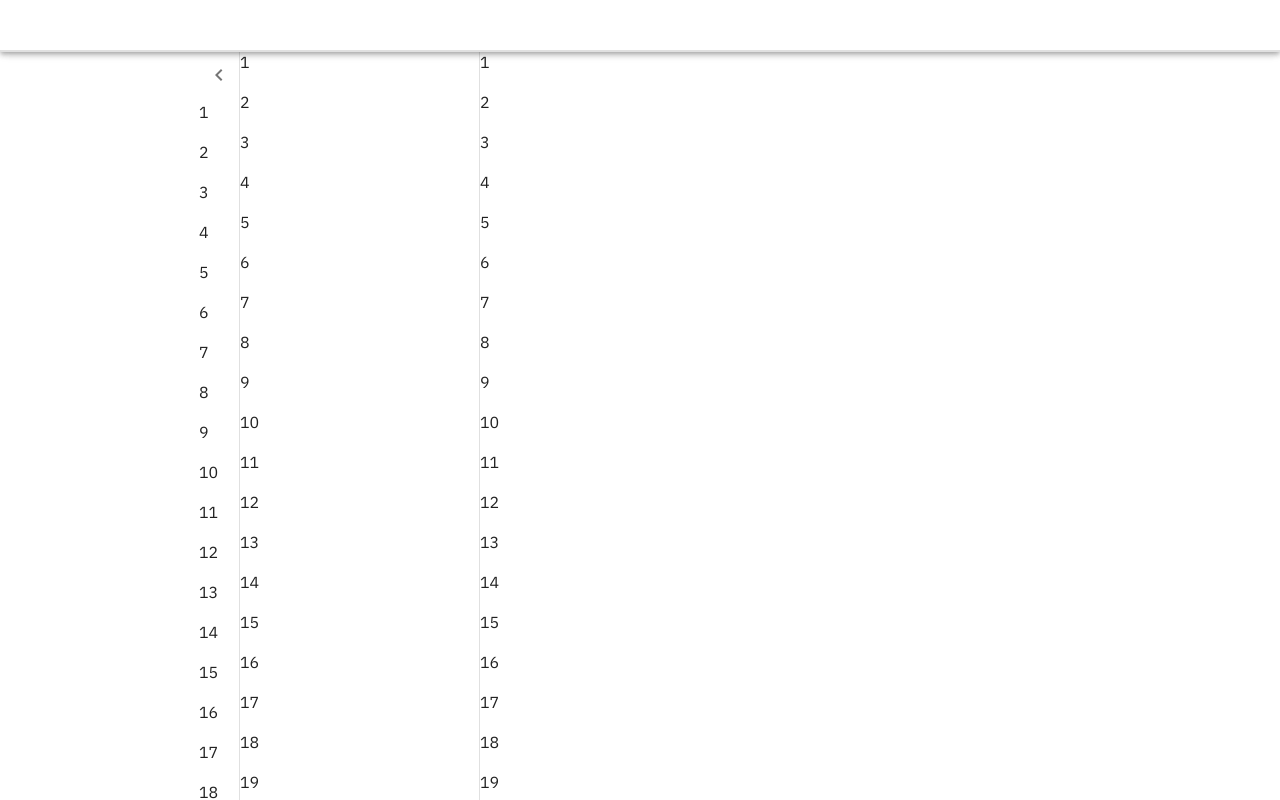
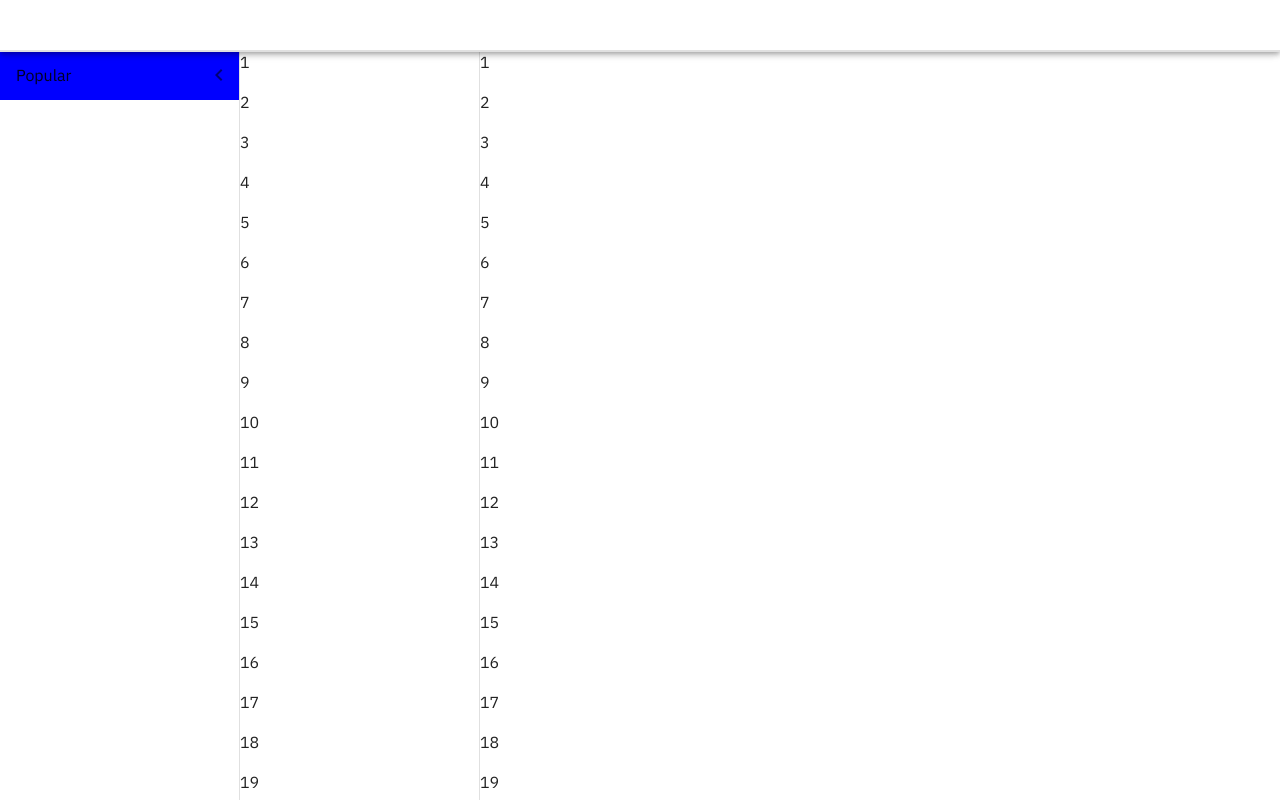
Before and after one commit to anthonynarine/Gaff, a React (Vite) app in the folder frontend/gaffing/: page / in a window 1280 px wide. Built offline with nearby package versions, Linux system fonts and the light colour scheme.

Commit message:
created PopularChannels component. it will be a child of PrimaryDrawer. the drawer open state property is needed in this component and to pass state without haveing errors is ts is a bit of a hastle but chat gpt is helpful

```diff
--- /dev/null
+++ b/frontend/gaffing/src/components/PopularChannels.tsx
@@ -0,0 +1,42 @@
+import {
+  List,
+  ListItem,
+  listItemButton,
+  ListItemIcon,
+  ListItemText,
+  Box,
+  Typography,
+} from "@mui/material";
+
+import useCrud from "../hooks/useCruds";
+import { useEffect } from "react";
+import ListItemAvatar from "@mui/material/ListItemAvatar";
+import Avatar from "@mui/material/Avatar";
+import { MEDIA_URL } from "../config";
+import { Link } from "react-router-dom";
+
+interface PopularChannelsProps {
+  open: boolean;
+  // Add other props specific to PopularChannels component, if any
+}
+
+function PopularChannels(props: PopularChannelsProps) {
+  const { open } = props;
+
+  return (
+    <Box
+      sx={{
+        height: 50,
+        p: 2,
+        display: "flex",
+        alignItems: "center",
+        flex: "1 1 100%m",
+        backgroundColor: "blue",
+      }}
+    >
+        <Typography sx={{display: open ? "block" : "none"}}> Popular </Typography>
+    </Box>
+  );
+}
+
+export default PopularChannels;
--- a/frontend/gaffing/src/pages/Home.tsx
+++ b/frontend/gaffing/src/pages/Home.tsx
@@ -1,21 +1,22 @@
-import { Box, CssBaseline } from "@mui/material"
-import PrimaryAppBar from "../scaffold/PrimaryAppBar"
-import PrimaryDraw from "../scaffold/PrimaryDraw"
-import SecondaryDraw from "../scaffold/SecondaryDraw"
-import MainContent from "../scaffold/MainContent"
-
+import { Box, CssBaseline } from "@mui/material";
+import PrimaryAppBar from "../scaffold/PrimaryAppBar";
+import PrimaryDraw from "../scaffold/PrimaryDraw";
+import SecondaryDraw from "../scaffold/SecondaryDraw";
+import MainContent from "../scaffold/MainContent";
+import PopularChannels from "../components/PopularChannels";
 
 function Home() {
-
   return (
-    <Box sx={{display: "flex"}}>
+    <Box sx={{ display: "flex" }}>
       <CssBaseline />
       <PrimaryAppBar />
-      <PrimaryDraw></PrimaryDraw>
+      <PrimaryDraw>
+        <PopularChannels open/>
+      </PrimaryDraw>
       <SecondaryDraw />
-      < MainContent />
+      <MainContent />
     </Box>
-  )
+  );
 }
 
-export default Home
+export default Home;
--- a/frontend/gaffing/src/scaffold/PrimaryDraw.tsx
+++ b/frontend/gaffing/src/scaffold/PrimaryDraw.tsx
@@ -1,12 +1,21 @@
-import { Box, Typography, useMediaQuery, styled } from "@mui/material";
+import { Box, useMediaQuery, styled } from "@mui/material";
 import { useTheme } from "@mui/material/styles";
-import { useState, useEffect } from "react";
+import React, { useState, useEffect, ReactNode } from "react";
 import MuiDrawer from "@mui/material/Drawer";
 
 import DrawerToggle from "../components/PrimaryDrawer/DrawerToggle";
+import PopularChannels from "../components/PopularChannels";
 
+type Props = {
+  children: React.ReactElement<ChildProps>;
+};
 
-function PrimaryDraw() {
+type ChildProps = {
+  open: boolean;
+};
+
+function PrimaryDraw(props: Props) {
+  const { children } = props;
   const theme = useTheme();
 
   // Check if the screen is below 600px (sm breakpoint)
@@ -64,8 +73,6 @@ const Drawer = styled(MuiDrawer)(({ theme, open }) => ({
     }),
   }));
 
-
-
   // Effect to update the drawer's open state when the screen size changes
   useEffect(() => {
     // If the screen size is below 600px, set the drawer to be closed (temporary variant)
@@ -81,6 +88,11 @@ const Drawer = styled(MuiDrawer)(({ theme, open }) => ({
     setOpen(false);
   };
 
+  // Clone each child element and pass the `open` prop to it
+  const childrenWithProps = React.Children.map(children, (child) =>
+    React.isValidElement(child) ? React.cloneElement(child, { open }) : child
+  );
+
   return (
     <Drawer
       open={open}
@@ -93,6 +105,7 @@ const Drawer = styled(MuiDrawer)(({ theme, open }) => ({
         },
       }}
     >
+      <Box>
         <Box
           sx={{
             position: "absolute",
@@ -103,12 +116,8 @@ const Drawer = styled(MuiDrawer)(({ theme, open }) => ({
           }}
         >
           <DrawerToggle open={open} openDrawer={openDrawer} closeDrawer={closeDrawer} />
-        {/* Drawer Content */}
-        {[...Array(50)].map((_, i) => (
-          <Typography key={i} paragraph>
-            {i + 1}
-          </Typography>
-        ))}
+        </Box>
+        {childrenWithProps}
       </Box>
     </Drawer>
   );
```
Lines whose indentation alone changed are shown as unchanged.
